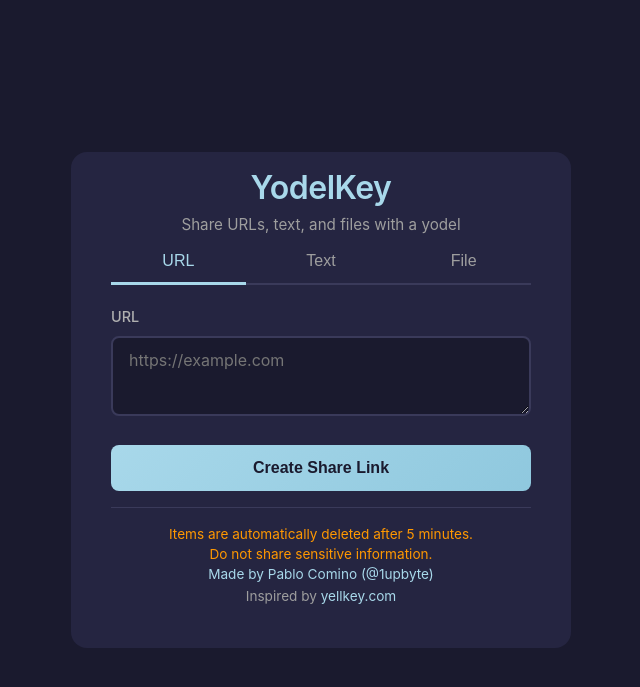
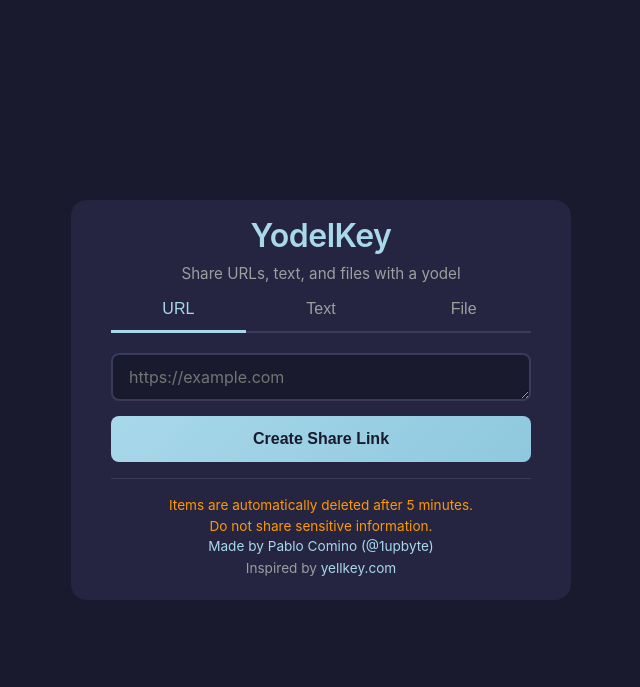
Before and after one commit to 1upbyte/yodelkey, a Flask app: page / in a window 1280 px wide. Shown: the top 687 px of the page, without its empty margins (319-959 px from the left). Run offline with Flask 3, Linux system fonts and the light colour scheme; parts of the project's set-up code (start-up, migrations or seed data) failed here and were passed over.

Commit message:
improve layout jumps & bugfix

```diff
--- a/app/app.py
+++ b/app/app.py
@@ -96,7 +96,8 @@
                 parsed = urlparse(content)
                 if parsed.scheme not in ["http", "https"]:
                     return "Invalid URL scheme", 400
-            item = Item(datetime.now(tz=UTC), item_type, parsed.geturl())
+                content = parsed.geturl()
+            item = Item(datetime.now(tz=UTC), item_type, content)
 
         case ItemType.FILE:
             if "file" not in request.files:
--- a/app/templates/index.html
+++ b/app/templates/index.html
@@ -56,7 +56,7 @@
             max-height: 95vh;
             background: #252541;
             border-radius: 16px;
-            padding: 10px 40px 40px 40px;
+            padding: 10px 40px 20px 40px;
             overflow-y: auto;
         }
 
@@ -118,15 +118,7 @@
 
         .form-group {
             margin-bottom: 0;
-            min-height: 140px;
-        }
-
-        label {
-            display: block;
-            margin-bottom: 8px;
-            font-weight: 500;
-            color: #b0b0b0;
-            font-size: 0.9rem;
+            min-height: 40px;
         }
 
         select, input[type="text"], textarea, input[type="file"] {
@@ -152,8 +144,8 @@
         }
 
         textarea {
-            min-height: 80px;
             resize: vertical;
+            height: auto;
         }
 
         input[type="file"] {
@@ -189,7 +181,7 @@
             font-weight: 600;
             cursor: pointer;
             transition: all 0.3s ease;
-            margin-top: 0;
+            margin-top: 8px;
         }
 
         button[type="submit"]:hover {
@@ -546,12 +538,10 @@
             <input type="hidden" id="typeInput" name="type" value="url">
 
             <div class="form-group" id="contentGroup">
-                <label id="contentLabel" for="contentInput">URL</label>
-                <textarea id="contentInput" name="content" placeholder="https://example.com" required></textarea>
+                <textarea id="contentInput" name="content" placeholder="https://example.com" required rows="1"></textarea>
             </div>
 
             <div class="form-group hidden" id="fileGroup">
-                <label for="fileInput">Choose a file</label>
                 <input type="file" id="fileInput" name="file">
                 <div id="fileInfo" class="file-info"></div>
                 <div id="uploadProgress" class="upload-progress">
@@ -581,7 +571,6 @@
         const typeInput = document.getElementById('typeInput');
         const contentGroup = document.getElementById('contentGroup');
         const fileGroup = document.getElementById('fileGroup');
-        const contentLabel = document.getElementById('contentLabel');
         const contentInput = document.getElementById('contentInput');
         const fileInput = document.getElementById('fileInput');
         const shareForm = document.getElementById('shareForm');
@@ -611,10 +600,8 @@
                     fileInput.removeAttribute('required');
 
                     if (type === 'url') {
-                        contentLabel.textContent = 'URL';
                         contentInput.placeholder = 'https://example.com';
                     } else {
-                        contentLabel.textContent = 'Text';
                         contentInput.placeholder = 'Enter your text here...';
                     }
                 }
```
